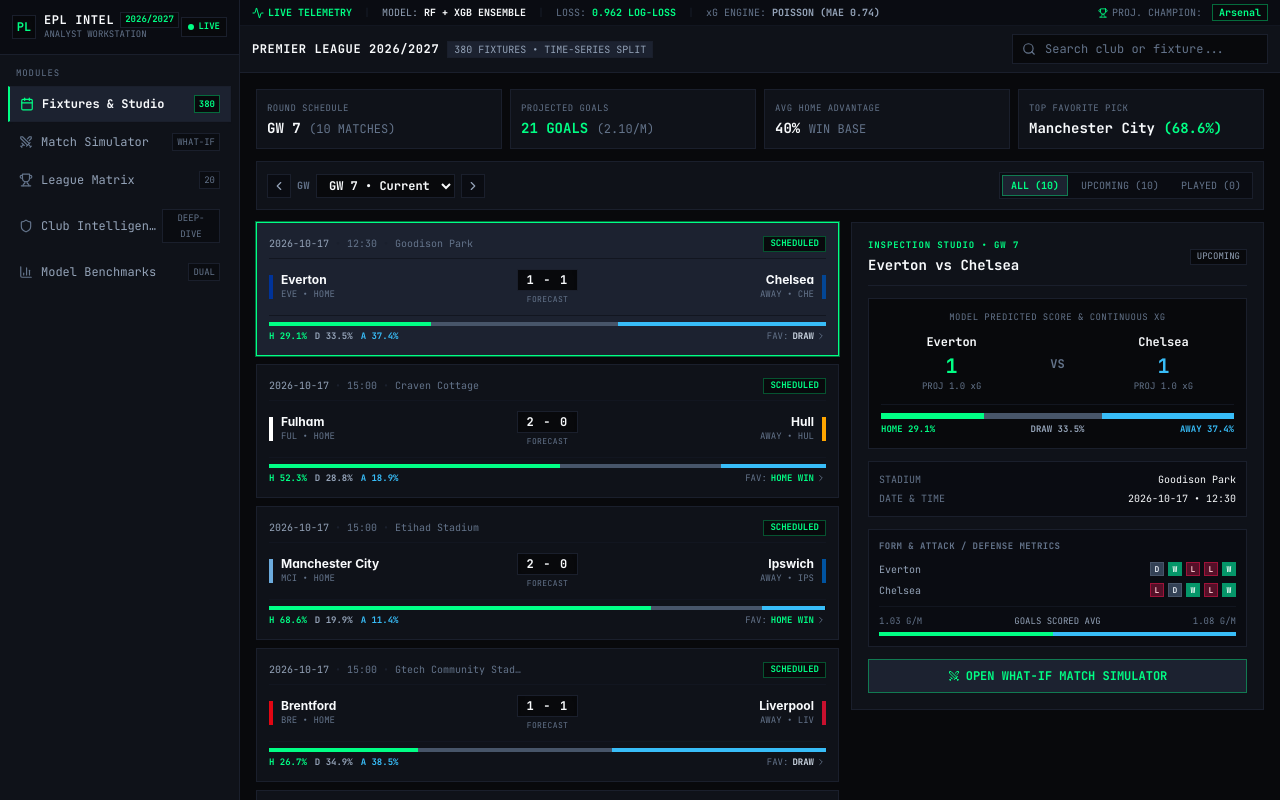
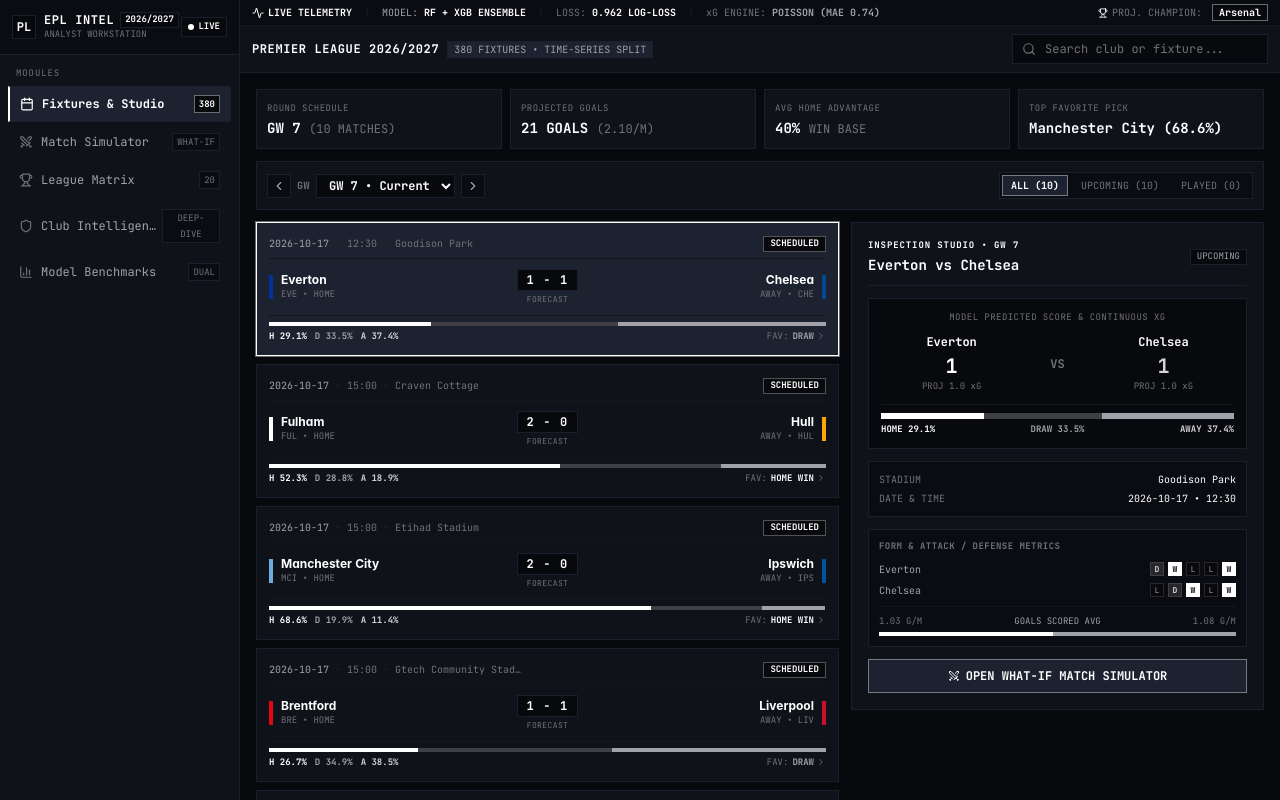
Before and after one commit to Raghav2012Code/epl-predictor, a React (Vite) app in the folder web/: page / in a window 1280 px wide. Shown: the top 800 px of the page. Built offline with nearby package versions, Linux system fonts and the light colour scheme.

Commit message:
feat(ui): eliminate green accents and convert interface to pure black and white monochrome

```diff
--- a/web/src/components/AnalyticsView.tsx
+++ b/web/src/components/AnalyticsView.tsx
@@ -33,9 +33,9 @@
 };
 
 const DONUT_SEGMENTS = [
-  { key: 'home', label: 'Home Win', color: '#00ff85' },
-  { key: 'draw', label: 'Draw', color: '#64748b' },
-  { key: 'away', label: 'Away Win', color: '#94a3b8' },
+  { key: 'home', label: 'Home Win', color: '#ffffff' },
+  { key: 'draw', label: 'Draw', color: '#71717a' },
+  { key: 'away', label: 'Away Win', color: '#a1a1aa' },
 ] as const;
 
 const OutcomeDonut: React.FC<{ dist: LeagueAnalytics['outcomeDistribution']; total: number }> = ({
@@ -131,8 +131,8 @@
             return (
               <g key={d.gw}>
                 <title>{`GW${d.gw}: ${d.goals} goals (H ${d.homeGoals} / A ${d.awayGoals}, avg ${d.avgPerMatch}/match)`}</title>
-                <rect x={x} y={y + homeH} width="12" height={Math.max(0, awayH)} fill="#475569" opacity="0.85" />
-                <rect x={x} y={y} width="12" height={Math.max(0, homeH)} fill="#00ff85" opacity="0.9" />
+                <rect x={x} y={y + homeH} width="12" height={Math.max(0, awayH)} fill="#52525b" opacity="0.85" />
+                <rect x={x} y={y} width="12" height={Math.max(0, homeH)} fill="#ffffff" opacity="0.9" />
                 {(d.gw === 1 || d.gw % 5 === 0 || d.gw === 38) && (
                   <text x={x + 6} y="182" textAnchor="middle" fontSize="8" fill="#818e9f" fontFamily="monospace">
                     {d.gw}
--- a/web/src/components/ClubView.tsx
+++ b/web/src/components/ClubView.tsx
@@ -176,8 +176,8 @@
             return (
               <g key={p.gw}>
                 <title>{`GW${p.gw}: scored ${p.gf}, conceded ${p.ga}`}</title>
-                <rect x={x} y={150 - gfH} width="8" height={gfH} fill="#00ff85" opacity="0.9" />
-                <rect x={x + 9} y={150 - gaH} width="8" height={gaH} fill="#475569" opacity="0.85" />
+                <rect x={x} y={150 - gfH} width="8" height={gfH} fill="#ffffff" opacity="0.9" />
+                <rect x={x + 9} y={150 - gaH} width="8" height={gaH} fill="#52525b" opacity="0.85" />
                 {(p.gw === 1 || p.gw % 6 === 0 || p.gw === 38) && (
                   <text x={x + 8} y="163" textAnchor="middle" fontSize="8" fill="#818e9f" fontFamily="monospace">
                     {p.gw}
@@ -288,10 +288,10 @@
                     key={i}
                     className={`w-5 h-4 flex items-center justify-center font-bold border ${
                       r === 'W'
-                        ? 'bg-emerald-950/60 text-emerald-400 border-emerald-800/60'
+                        ? 'bg-white text-black border-white'
                         : r === 'D'
-                        ? 'bg-slate-900/60 text-slate-400 border-slate-700/60'
-                        : 'bg-rose-950/60 text-rose-400 border-rose-800/60'
+                        ? 'bg-zinc-800 text-zinc-300 border-zinc-700'
+                        : 'bg-zinc-950 text-zinc-500 border-zinc-800'
                     }`}
                   >
                     {r}
@@ -447,10 +447,10 @@
                         <span
                           className={`w-5 h-4 flex items-center justify-center font-mono text-[10px] font-bold border flex-shrink-0 ${
                             r === 'W'
-                              ? 'bg-emerald-950/60 text-emerald-400 border-emerald-800/60'
+                              ? 'bg-white text-black border-white'
                               : r === 'D'
-                              ? 'bg-slate-900/60 text-slate-400 border-slate-700/60'
-                              : 'bg-rose-950/60 text-rose-400 border-rose-800/60'
+                              ? 'bg-zinc-800 text-zinc-300 border-zinc-700'
+                              : 'bg-zinc-950 text-zinc-500 border-zinc-800'
                           }`}
                         >
                           {r}
--- a/web/src/components/GameweekView.tsx
+++ b/web/src/components/GameweekView.tsx
@@ -236,7 +236,7 @@
                     <div className="text-xs font-bold text-text-primary truncate">
                       {activeFixture.awayTeam}
                     </div>
-                    <div className="text-xl font-black text-sky-400 mt-0.5 tabular-nums">
+                    <div className="text-xl font-black text-zinc-300 mt-0.5 tabular-nums">
                       {activeFixture.predAwayGoals}
                     </div>
                     <div className="text-[9px] text-text-muted">
@@ -255,19 +255,19 @@
                     />
                     <div
                       style={{ width: `${activeFixture.drawProb}%` }}
-                      className="bg-slate-600"
+                      className="bg-zinc-700"
                       title={`Draw: ${activeFixture.drawProb}%`}
                     />
                     <div
                       style={{ width: `${activeFixture.awayWinProb}%` }}
-                      className="bg-sky-400"
+                      className="bg-zinc-400"
                       title={`Away Win: ${activeFixture.awayWinProb}%`}
                     />
                   </div>
                   <div className="flex items-center justify-between mt-1 text-[9px] font-mono">
                     <span className="text-brand-accent font-bold">HOME {activeFixture.homeWinProb}%</span>
-                    <span className="text-slate-400 font-bold">DRAW {activeFixture.drawProb}%</span>
-                    <span className="text-sky-400 font-bold">AWAY {activeFixture.awayWinProb}%</span>
+                    <span className="text-zinc-400 font-bold">DRAW {activeFixture.drawProb}%</span>
+                    <span className="text-zinc-300 font-bold">AWAY {activeFixture.awayWinProb}%</span>
                   </div>
                 </div>
               </div>
@@ -303,10 +303,10 @@
                             key={i}
                             className={`w-3.5 h-3.5 flex items-center justify-center font-bold text-[8px] rounded-none border ${
                               res === 'W'
-                                ? 'bg-brand-primary text-white border-brand-primary'
+                                ? 'bg-white text-black border-white'
                                 : res === 'D'
-                                ? 'bg-slate-700 text-slate-200 border-slate-600'
-                                : 'bg-rose-900/60 text-rose-200 border-rose-800'
+                                ? 'bg-zinc-800 text-zinc-300 border-zinc-700'
+                                : 'bg-zinc-950 text-zinc-500 border-zinc-800'
                             }`}
                           >
                             {res}
@@ -326,10 +326,10 @@
                             key={i}
                             className={`w-3.5 h-3.5 flex items-center justify-center font-bold text-[8px] rounded-none border ${
                               res === 'W'
-                                ? 'bg-brand-primary text-white border-brand-primary'
+                                ? 'bg-white text-black border-white'
                                 : res === 'D'
-                                ? 'bg-slate-700 text-slate-200 border-slate-600'
-                                : 'bg-rose-900/60 text-rose-200 border-rose-800'
+                                ? 'bg-zinc-800 text-zinc-300 border-zinc-700'
+                                : 'bg-zinc-950 text-zinc-500 border-zinc-800'
                             }`}
                           >
                             {res}
@@ -357,7 +357,7 @@
                         style={{
                           width: `${(activeAwayProfile.gfPerMatch / (activeHomeProfile.gfPerMatch + activeAwayProfile.gfPerMatch || 1)) * 100}%`,
                         }}
-                        className="bg-sky-400"
+                        className="bg-zinc-400"
                       />
                     </div>
                   </div>
--- a/web/src/components/MatchCard.tsx
+++ b/web/src/components/MatchCard.tsx
@@ -104,12 +104,12 @@
           />
           <div
             style={{ width: `${fixture.drawProb}%` }}
-            className="bg-slate-600 transition-all"
+            className="bg-zinc-700 transition-all"
             title={`Draw: ${fixture.drawProb}%`}
           />
           <div
             style={{ width: `${fixture.awayWinProb}%` }}
-            className="bg-sky-400 transition-all"
+            className="bg-zinc-400 transition-all"
             title={`Away Win: ${fixture.awayWinProb}%`}
           />
         </div>
@@ -118,8 +118,8 @@
         <div className="flex items-center justify-between mt-1 text-[9px] font-mono">
           <div className="flex items-center space-x-2">
             <span className="text-brand-accent font-bold">H {fixture.homeWinProb}%</span>
-            <span className="text-slate-400 font-bold">D {fixture.drawProb}%</span>
-            <span className="text-sky-400 font-bold">A {fixture.awayWinProb}%</span>
+            <span className="text-zinc-400 font-bold">D {fixture.drawProb}%</span>
+            <span className="text-zinc-300 font-bold">A {fixture.awayWinProb}%</span>
           </div>
           <div className="flex items-center text-text-primary">
             <span className="text-text-muted mr-1">FAV:</span>
@@ -127,8 +127,8 @@
               fixture.predictedOutcome === 'Home Win'
                 ? 'text-brand-accent'
                 : fixture.predictedOutcome === 'Away Win'
-                ? 'text-sky-400'
-                : 'text-slate-300'
+                ? 'text-zinc-300'
+                : 'text-zinc-400'
             }`}>
               {fixture.predictedOutcome.toUpperCase()}
             </span>
--- a/web/src/styles/index.css
+++ b/web/src/styles/index.css
@@ -11,16 +11,16 @@
   }
   body {
     background-color: #08090c;
-    color: #f8fafc;
+    color: #ffffff;
     font-feature-settings: "cv02", "cv03", "cv04", "cv11", "tnum";
     -webkit-tap-highlight-color: transparent;
   }
   ::selection {
-    background-color: #00ff85;
-    color: #08090b;
+    background-color: #ffffff;
+    color: #000000;
   }
   :focus-visible {
-    outline: 1px solid #00ff85;
+    outline: 1px solid #ffffff;
     outline-offset: 1px;
   }
 }
@@ -55,5 +55,5 @@
   border-radius: 0px;
 }
 ::-webkit-scrollbar-thumb:hover {
-  background: #00ff85;
+  background: #71717a;
 }
--- a/web/tailwind.config.js
+++ b/web/tailwind.config.js
@@ -20,22 +20,22 @@
         border: {
           DEFAULT: "#1a1f2c",
           subtle: "#121620",
-          active: "#00ff85",
+          active: "#ffffff",
         },
         brand: {
-          primary: "#059669",
-          primaryHover: "#10b981",
-          primaryDark: "#047857",
-          accent: "#00ff85",
-          accentBase: "#00ff85",
-          accentHover: "#38ff9f",
+          primary: "#ffffff",
+          primaryHover: "#f4f4f5",
+          primaryDark: "#d4d4d8",
+          accent: "#ffffff",
+          accentBase: "#ffffff",
+          accentHover: "#e4e4e7",
           surface: "#0f1219",
-          canvas: "#08090d",
+          canvas: "#08090c",
         },
         text: {
-          primary: "#f8fafc",
-          secondary: "#94a3b8",
-          muted: "#64748b",
+          primary: "#ffffff",
+          secondary: "#a1a1aa",
+          muted: "#71717a",
         },
       },
       borderRadius: {
```
Also changed, not shown: web/src/components/MatchSimulator.tsx (+10 -10 lines), web/src/components/StandingsView.tsx (+9 -9 lines).
